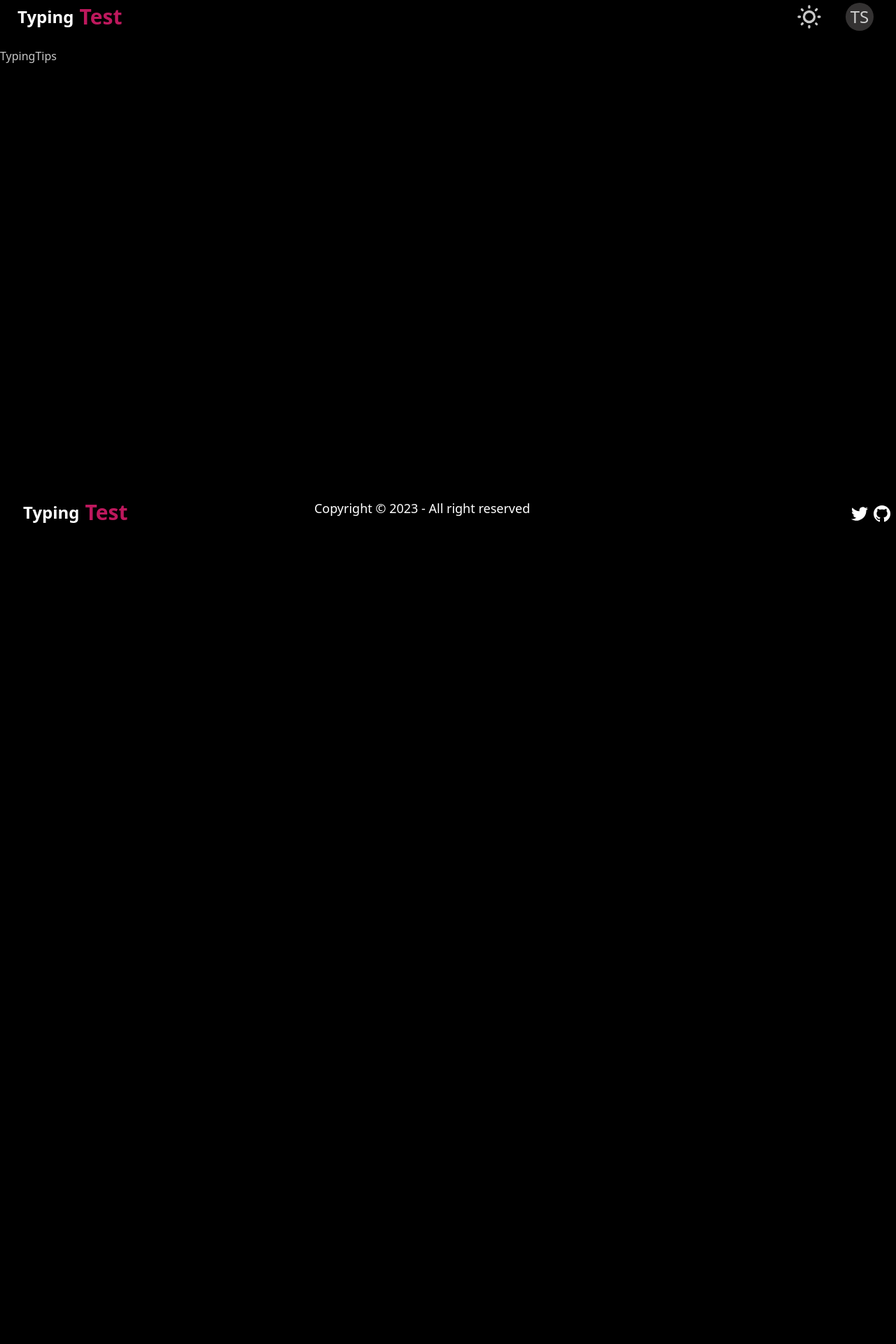
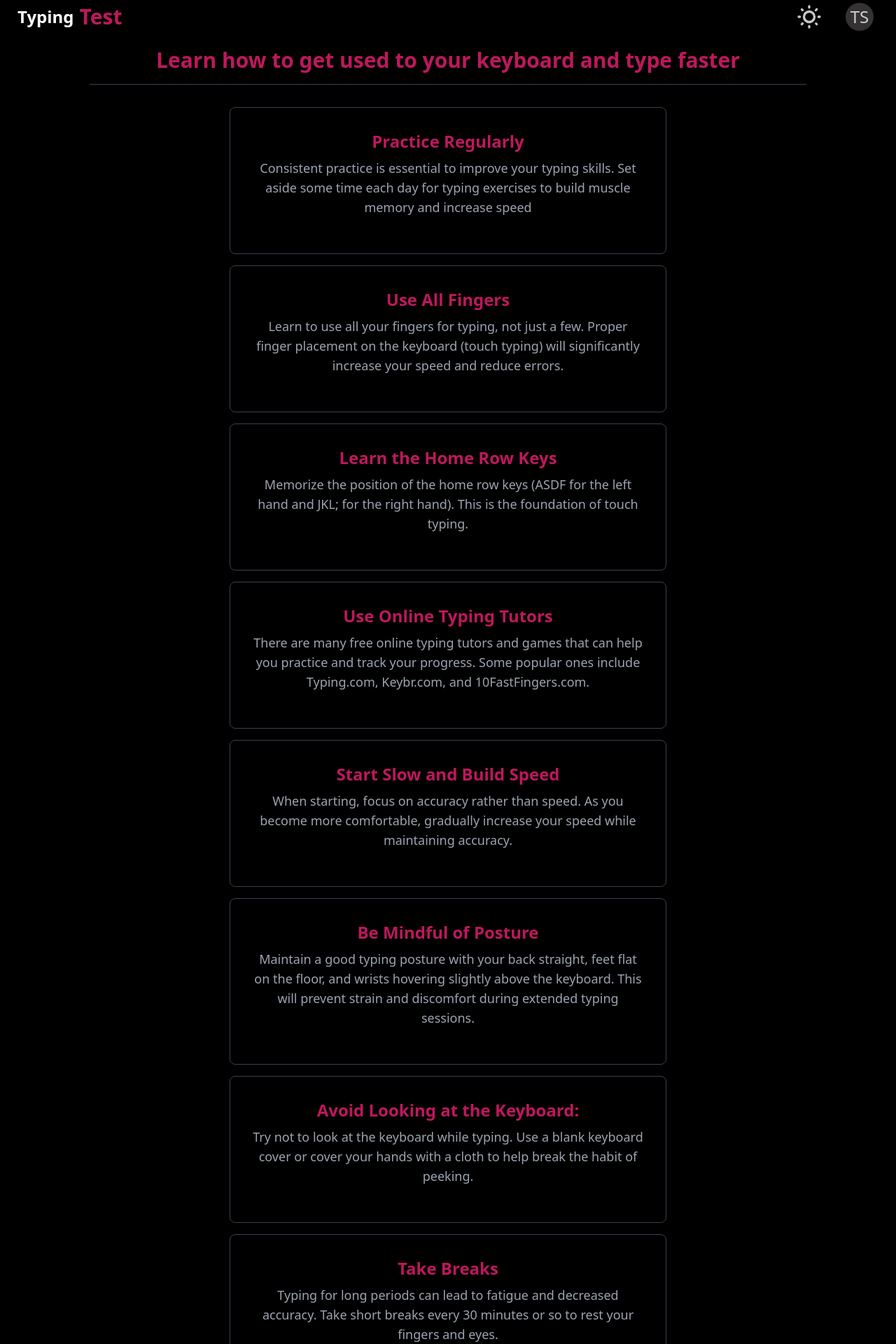
Before and after one commit to Thwani47/react-go-typing-test, a React (Vite) app in the folder src/web/: page /typing-tips in a window 1280 px wide. Shown: the part 20-1940 px from the top of the page at 70% size. Before the commit the page ends 800 px from the top, so only its background shows below. Built offline with nearby package versions, Linux system fonts and the light colour scheme.

Commit message:
finished typing tips page

```diff
--- a/src/web/src/components/Card.tsx
+++ b/src/web/src/components/Card.tsx
@@ -22,7 +22,10 @@ export default function Card({
         <h2 className="card-title">{title}</h2>
         <p>{content}</p>
         <div className="card-actions">
-          <button onClick={actionButton.action} className="btn btn-primary dark:bg-pink-700 dark:uppercase dark:rounded-full hover:scale-105">
+          <button
+            onClick={actionButton.action}
+            className="btn btn-primary dark:bg-pink-700 dark:uppercase dark:rounded-full hover:scale-105 transition duration-300 ease-in-out"
+          >
             {actionButton.text}
           </button>
         </div>
--- /dev/null
+++ b/src/web/src/components/TypingTipCard.tsx
@@ -0,0 +1,17 @@
+import { TypingTip } from "../global/types";
+
+type TypingTipCardProps = {
+  tip: TypingTip;
+};
+export default function TypingTipCard({ tip }: TypingTipCardProps) {
+  return (
+    <div className="w-[50%] p-4 text-center bg-white border border-gray-200 rounded-lg shadow sm:p-8 dark:bg-black dark:border-gray-700 hover:scale-110 transition duration-300 ease-in-out">
+      <h5 className="mb-2 text-2xl font-bold text-gray-900 dark:text-pink-700">
+        {tip.title}
+      </h5>
+      <p className="mb-5 text-base text-gray-500 sm:text-lg dark:text-gray-400">
+        {tip.description}
+      </p>
+    </div>
+  );
+}
--- /dev/null
+++ b/src/web/src/constants/typingTips.ts
@@ -0,0 +1,64 @@
+import { TypingTip } from "../global/types";
+
+export const tips: TypingTip[] = [
+  {
+    title: "Practice Regularly",
+    description:
+      "Consistent practice is essential to improve your typing skills. Set aside some time each day for typing exercises to build muscle memory and increase speed"
+  },
+  {
+    title: "Use All Fingers",
+    description:
+      "Learn to use all your fingers for typing, not just a few. Proper finger placement on the keyboard (touch typing) will significantly increase your speed and reduce errors."
+  },
+  {
+    title: "Learn the Home Row Keys",
+    description:
+      "Memorize the position of the home row keys (ASDF for the left hand and JKL; for the right hand). This is the foundation of touch typing."
+  },
+  {
+    title: "Use Online Typing Tutors",
+    description:
+      "There are many free online typing tutors and games that can help you practice and track your progress. Some popular ones include Typing.com, Keybr.com, and 10FastFingers.com."
+  },
+  {
+    title: "Start Slow and Build Speed",
+    description:
+      "When starting, focus on accuracy rather than speed. As you become more comfortable, gradually increase your speed while maintaining accuracy."
+  },
+  {
+    title: "Be Mindful of Posture",
+    description:
+      "Maintain a good typing posture with your back straight, feet flat on the floor, and wrists hovering slightly above the keyboard. This will prevent strain and discomfort during extended typing sessions."
+  },
+  {
+    title: "Avoid Looking at the Keyboard:",
+    description:
+      "Try not to look at the keyboard while typing. Use a blank keyboard cover or cover your hands with a cloth to help break the habit of peeking."
+  },
+  {
+    title: "Take Breaks",
+    description:
+      "Typing for long periods can lead to fatigue and decreased accuracy. Take short breaks every 30 minutes or so to rest your fingers and eyes."
+  },
+  {
+    title: "Focus on Words, Not Individual Letters",
+    description:
+      "Train yourself to type entire words at once rather than focusing on individual letters. This will help improve your overall typing flow."
+  },
+  {
+    title: "Practice with Real Content",
+    description:
+      "Typing exercises using real articles, essays, or content related to your interests can be more engaging and help you learn new words and phrases."
+  },
+  {
+    title: "Use Keyboard Shortcuts",
+    description:
+      "Familiarize yourself with common keyboard shortcuts for tasks like copy, paste, undo, and save. This will save time and reduce the need to switch between mouse and keyboard."
+  },
+  {
+    title: "Set Goals",
+    description:
+      "Set achievable typing goals for yourself and track your progress. Celebrate milestones to stay motivated."
+  }
+];
--- /dev/null
+++ b/src/web/src/global/types.ts
@@ -0,0 +1,4 @@
+export type TypingTip = {
+  title: string;
+  description: string;
+};
--- a/src/web/src/pages/Home.tsx
+++ b/src/web/src/pages/Home.tsx
@@ -16,7 +16,7 @@ export default function Home() {
           imageSrc={TestImage}
           actionButton={{
             text: "Take Test Now",
-            action: () => console.log("Take Test Now")
+            action: () => navigate('/typing-test')
           }}
         />
         <Card
--- a/src/web/src/pages/TypingTips.tsx
+++ b/src/web/src/pages/TypingTips.tsx
@@ -1,9 +1,28 @@
+import {useNavigate} from 'react-router-dom'
 import Layout from "../components/Layout";
+import TipCard from "../components/TypingTipCard";
+import { tips } from "../constants/typingTips";
 
 export default function TypingTips() {
+  const navigate = useNavigate();
   return (
     <Layout>
-      <div>TypingTips</div>
+      <div className="flex flex-col items-center justify-center">
+        <h1 className="text-xl md:text-3xl font-bold dark:text-pink-700 w-full h-full text-center">
+          Learn how to get used to your keyboard and type faster
+        </h1>
+        <hr className="h-px my-4 bg-black border-0 dark:bg-gray-700 w-[80%]" />
+        <div className="flex flex-col items-center justify-center space-y-4 p-4">
+          {tips.map((tip, index) => (
+            <TipCard key={index} tip={tip} />
+          ))}
+        </div>
+        <button
+        onClick={() => navigate('/typing-test')}
+        className="btn btn-primary bg-black text-white dark:bg-pink-700 dark:uppercase dark:rounded-full hover:scale-110 transition duration-300 ease-in-out">
+          Take a Typing Test
+        </button>
+      </div>
     </Layout>
   );
 }
```
